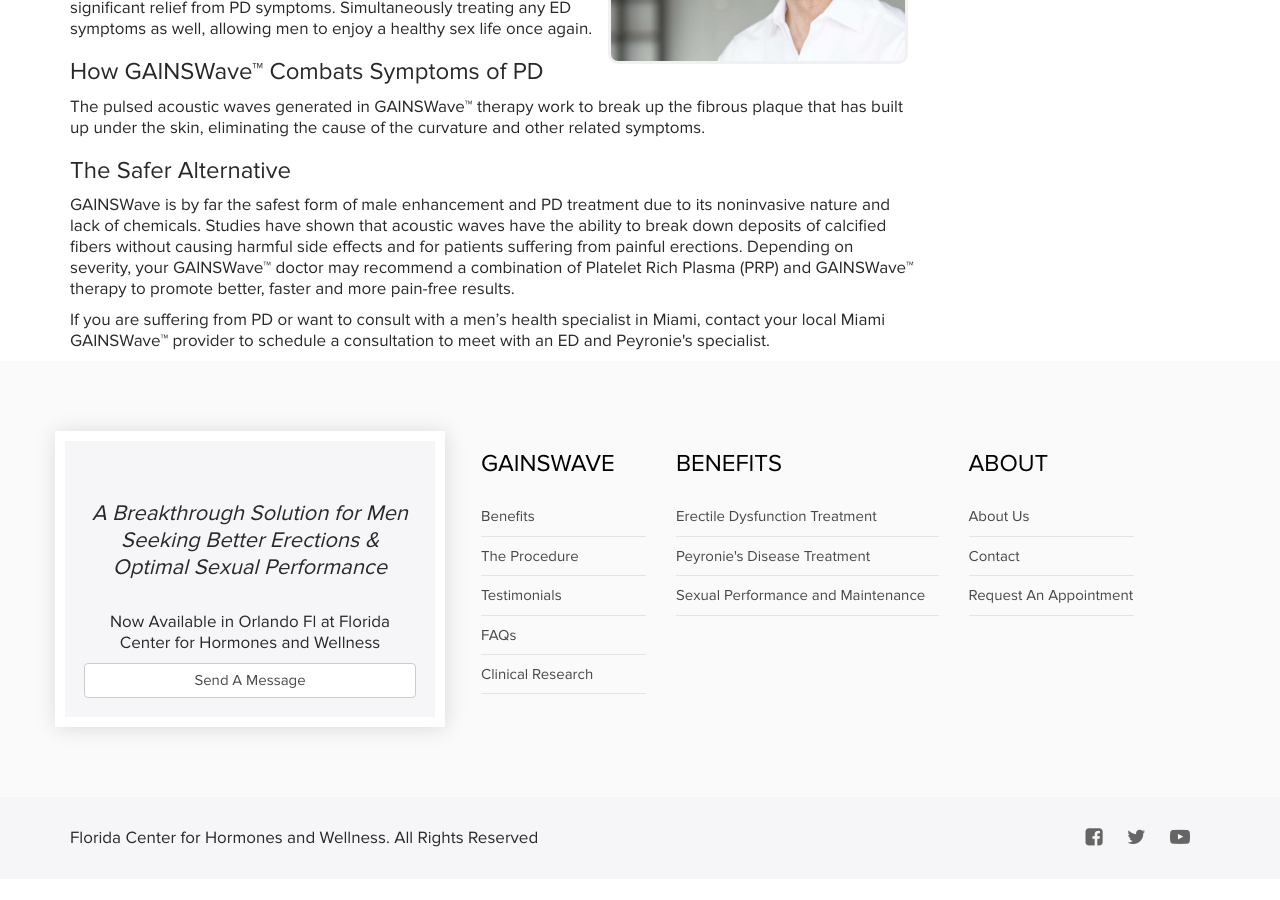
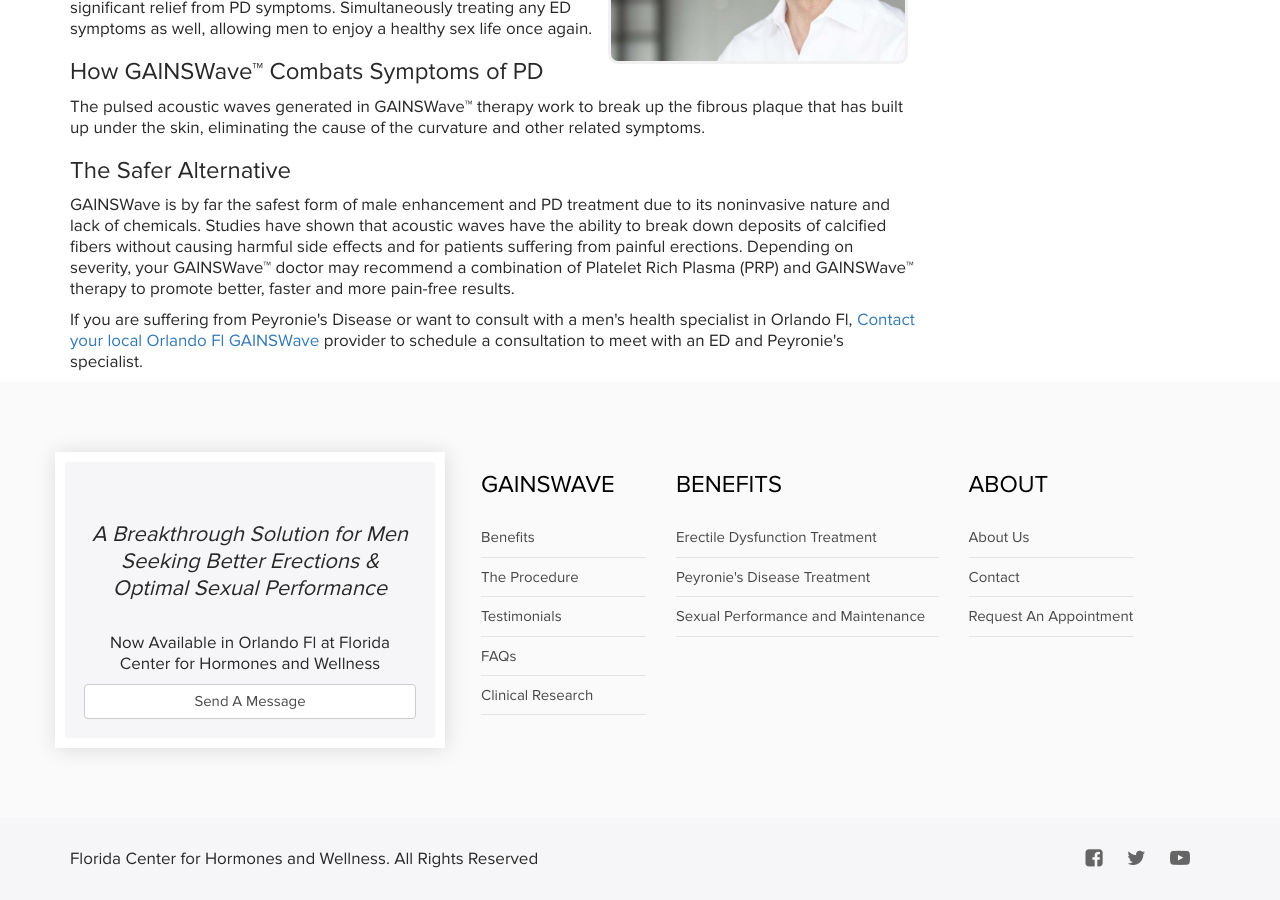
Before and after one commit to aaghealth/gainswavecolumbus.com, a Jekyll site: the page built from peyronies-disease-treatment.html, in a window 1280 px wide and 900 px high, scrolled down 1008 px. Built offline with Jekyll 4.4.1, drawn with Linux system fonts in a browser that asks for light colours; nearby versions of some CDN libraries; before the commit the page ends 1887 px from its top, so only the background shows below that.

Commit message:
Update peyronies-disease-treatment.html

```diff
--- a/peyronies-disease-treatment.html
+++ b/peyronies-disease-treatment.html
@@ -22,4 +22,4 @@
 <p>The pulsed acoustic waves generated in GAINSWave&trade; therapy work to break up the fibrous plaque that has built up under the skin, eliminating the cause of the curvature and other related symptoms.</p>
 <h3>The Safer Alternative</h3>
 <p>GAINSWave is by far the safest form of male enhancement and PD treatment due to its noninvasive nature and lack of chemicals. Studies have shown that acoustic waves have the ability to break down deposits of calcified fibers without causing harmful side effects and for patients suffering from painful erections. Depending on severity, your GAINSWave&trade; doctor may recommend a combination of Platelet Rich Plasma (PRP) and GAINSWave&trade; therapy to promote better, faster and more pain-free results.</p>
-<p>If you are suffering from PD or want to consult with a men&rsquo;s health specialist in Miami, contact your local Miami GAINSWave&trade; provider to schedule a consultation to meet with an ED and Peyronie's specialist.</p>
+<p>If you are suffering from Peyronie's Disease or want to consult with a men's health specialist in {{site.keyword_location}}, <a href="{{site.url}}/contact" target="_blank" alt="Contact {{page.title}} {{site.keyword_location}}">Contact your local {{site.keyword_location}} GAINSWave</a> provider to schedule a consultation to meet with an ED and Peyronie's specialist.</p>
```
